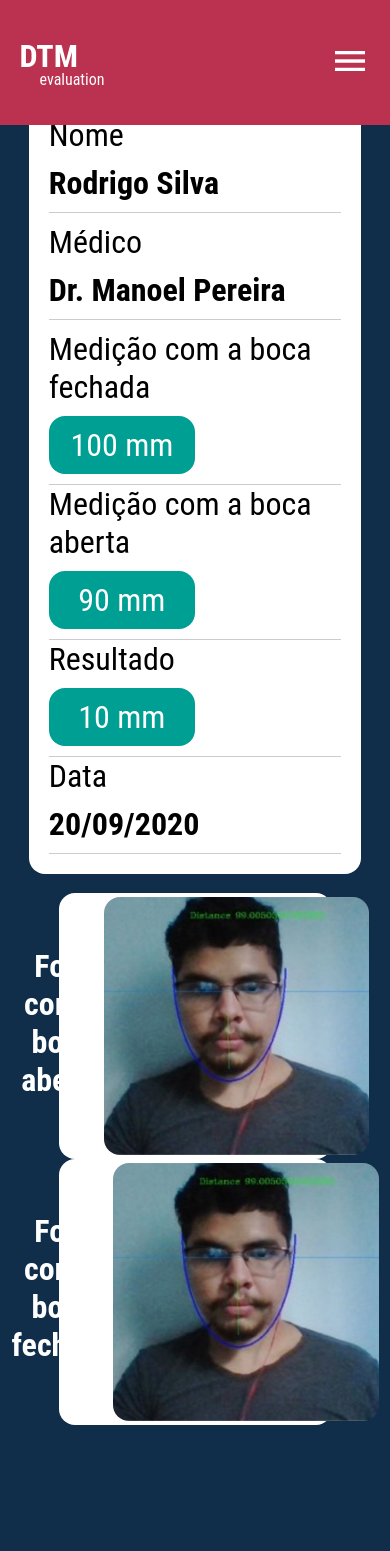
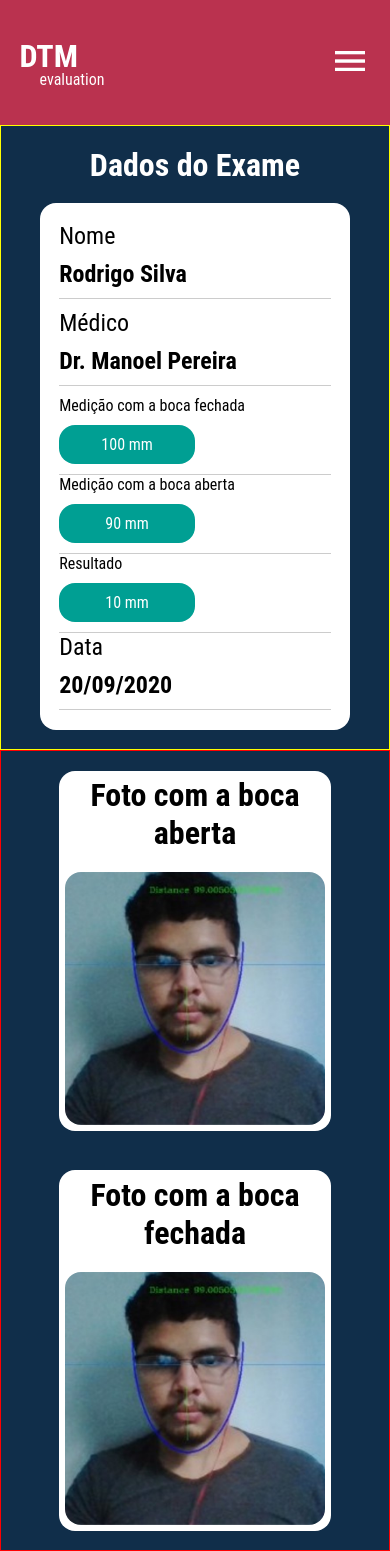
Before and after one commit to Elielson68/DTM, a React (Create React App) app in the folder front-end/: page /exam-data in a window 390 px wide. Before the commit the page ends 1464 px from the top, so only its background shows below. Built offline with nearby package versions, Linux system fonts and the light colour scheme.

Commit message:
fixed responsiveness

```diff
--- a/front-end/src/views/ExamData/styles.ts
+++ b/front-end/src/views/ExamData/styles.ts
@@ -2,14 +2,14 @@ import styled from "styled-components";
 
 export const Container = styled.div`
   display: flex;
-  flex-direction: row;
+  flex-direction: column;
   align-items: center;
   justify-content: center;
-  max-width: 100%;
-  height: calc(100vh - 12vh);
-  @media (max-width: 768px) {
+  width: 100%;
+  height: 100%;
+  padding-top: 125px;
+  @media screen and (max-width: 1024px) {
     height: fit-content;
-    padding: 10% 0;
   }
 `;
 
@@ -21,14 +21,11 @@ export const MainContent = styled.div`
   width: 100%;
   max-width: 75%;
   height: 100%;
-
-  @media (max-width: 1920px) {
+  @media screen and (max-width: 1920px) {
     max-width: 100%;
   }
-
-  @media (max-width: 768px) {
-    flex-wrap: wrap;
-    height: fit-content;
+  @media screen and (max-width: 1024px) {
+    flex-direction: column;
   }
 `;
 
@@ -38,7 +35,9 @@ export const Exam = styled.div`
   align-items: center;
   justify-content: center;
   height: 100%;
-  width: 100%;
+  width: 70%;
+  border: 1px solid yellow;
+  padding: 5% 0;
   h1 {
     text-align: center;
     margin: 0;
@@ -46,8 +45,9 @@ export const Exam = styled.div`
     padding: 0;
     color: #fff;
   }
-  @media (max-width: 768px) {
-    margin-bottom: 5%;
+
+  @media screen and (max-width: 1024px) {
+    width: 100%;
   }
 `;
 
@@ -56,19 +56,18 @@ export const Data = styled.div`
   flex-direction: column;
   align-items: center;
   justify-content: space-evenly;
-  width: 60%;
-  height: 80%;
+  width: 75%;
+  height: 95%;
   background-color: #fff;
   border-radius: 16px;
   padding: 5%;
-  @media (max-width: 1440px) {
-    width: 80%;
-    height: 85%;
+  @media screen and (max-width: 1920px) {
+    width: 65%;
   }
-  @media (max-width: 1024px) {
+  @media screen and (max-width: 1024px) {
     width: 85%;
   }
-  @media (max-width: 375px) {
+  @media screen and (max-width: 768px) {
     width: 80%;
   }
 `;
@@ -83,24 +82,41 @@ export const TextInfo = styled.div`
   border-bottom: 1px solid rgba(0, 0, 0, 0.2);
   margin-bottom: 10px;
   span {
-    font-size: 2em;
+    font-size: 200%;
     margin-bottom: 10px;
   }
   h3 {
     margin: 0;
     margin-bottom: 10px;
-    font-size: 2em;
+    font-size: 200%;
   }
 
-  &:last-of-type{
+  &:last-of-type {
     margin-bottom: 0;
   }
-  @media (max-width: 375px) {
+
+  @media screen and (max-width: 1440px) {
     span {
-      font-size: 1.5em;
+      font-size: 100%;
     }
     h3 {
-      font-size: 1.5em;
+      font-size: 100%;
+    }
+  }
+  @media screen and (max-width: 1200px) {
+    span {
+      font-size: 100%;
+    }
+    h3 {
+      font-size: 100%;
+    }
+  }
+  @media screen and (max-width: 1024px) {
+    span {
+      font-size: 150%;
+    }
+    h3 {
+      font-size: 150%;
     }
   }
 `;
@@ -114,7 +130,7 @@ export const MeasurementInfo = styled.div`
   height: fit-content;
   border-bottom: 1px solid rgba(0, 0, 0, 0.2);
   span {
-    font-size: 2rem;
+    font-size: 200%;
     margin-bottom: 10px;
   }
   span:last-child {
@@ -122,7 +138,7 @@ export const MeasurementInfo = styled.div`
     flex-direction: row;
     align-items: center;
     justify-content: center;
-    font-size: 2em;
+    font-size: 200%;
     padding: 5%;
     width: 50%;
     height: 100%;
@@ -131,13 +147,40 @@ export const MeasurementInfo = styled.div`
     border-radius: 16px;
     color: #fff;
   }
+  @media screen and (max-width: 1440px) {
+    span {
+      font-size: 100%;
+      &:last-child {
+        font-size: 100%;
+      }
+    }
+    h3 {
+      font-size: 100%;
+    }
+  }
 
-  @media (max-width: 375px) {
+  @media screen and (max-width: 1200px) {
     span {
-      font-size: 1.5em;
-      &:last-child{
-        font-size: 1.5em;
+      font-size: 100%;
+      &:last-child {
+        font-size: 100%;
       }
+    }
+    h3 {
+      font-size: 100%;
+    }
+  }
+
+  @media screen and (max-width: 1024px) {
+    span {
+      font-size: 100%;
+      &:last-child {
+        font-size: 100%;
+      }
+    }
+
+    h3 {
+      font-size: 100%;
     }
   }
 `;
@@ -146,51 +189,68 @@ export const Pictures = styled.div`
   display: flex;
   flex-direction: column;
   align-items: center;
-  justify-content: center;
+  justify-content: space-evenly;
   height: 100%;
   width: 100%;
-  color: #fff;
   text-align: center;
-  h1 {
-    margin: 0;
-    margin-bottom: 2.5%;
-    &:nth-child(3) {
-      margin-top: 2.5%;
-    }
+  border: 1px solid red;
+  padding: 5% 0;
+  @media screen and (max-width: 1920px) {
+    flex-direction: row;
+  }
+
+  @media screen and (max-width: 1024px) {
+    height: 70%;
+  }
+  @media screen and (max-width: 425px) {
+    flex-direction: column;
   }
 `;
 
 export const Picture = styled.div`
   display: flex;
-  flex-direction: row;
+  flex-direction: column;
   align-items: center;
+  justify-content: center;
   background-color: #fff;
   border-radius: 16px;
   padding: 0 5%;
-  flex-direction: row;
-  justify-content: center;
-  width: 60%;
-  height: 40%;
-  padding: 1%;
+  width: 50%;
+  padding: 1.5%;
   img {
     border-radius: 16px;
     width: 100%;
-    height: 100%;
   }
 
-  @media (max-width: 1920px) {
+  h1 {
+    margin: 0;
+    margin-bottom: 20px;
+    font-size: 200%;
+    color: #000;
+    &:nth-child(3) {
+      margin-top: 10px;
+    }
+  }
+
+  @media screen and (max-width: 1920px) {
+    width: 45%;
+    h1 {
+      font-size: 200%;
+    }
+  }
+
+  @media screen and (max-width: 1024px) {
+    width: 45%;
+  }
+
+  @media screen and (max-width: 768px) {
     width: 40%;
   }
-  @media (max-width: 1440px) {
-    width: 60%;
-  }
-  @media (max-width: 1200px) {
+
+  @media screen and (max-width: 425px) {
     width: 70%;
-  }
-  @media (max-width: 768px) {
-    width: 70%;
-  }
-  @media (max-width: 375px) {
-    width: 80%;
+    &:first-child{
+      margin-bottom: 10%;
+    }
   }
 `;
```
